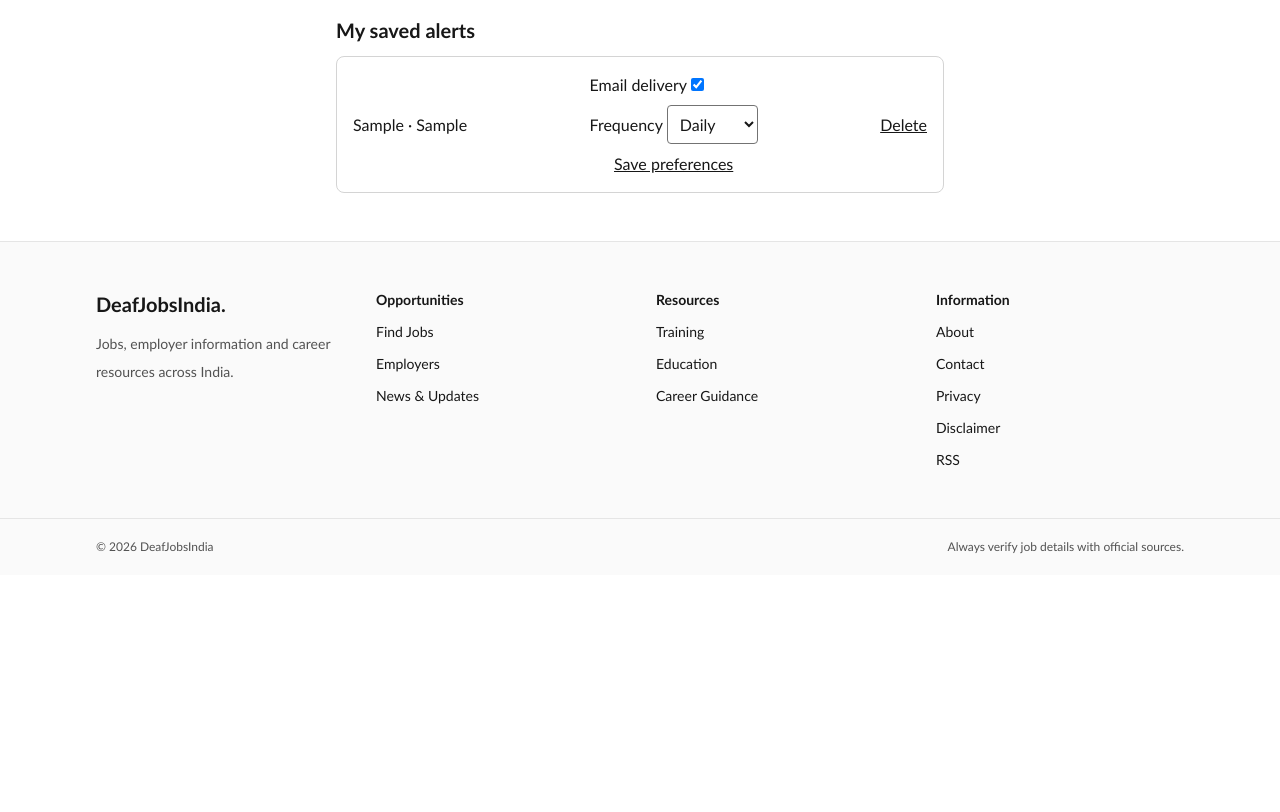
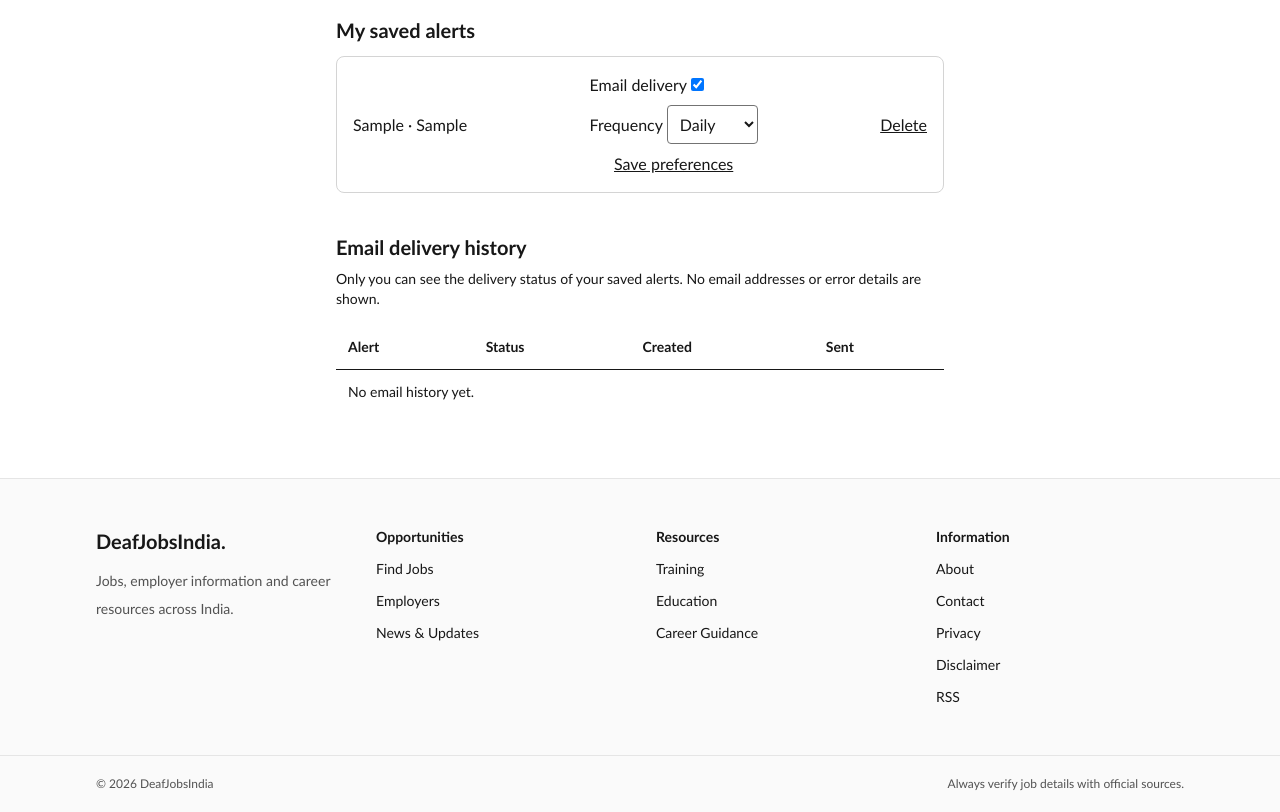
Before and after one commit to InKunalMahajan/deafjobsindia, a Laravel app: page /account/alerts in a window 1280 px wide. Shown: the part 601-1413 px from the top of the page. Before the commit the page ends 1155 px from the top, so only its background shows below. Run offline with Laravel 12, Linux system fonts and the light colour scheme; a user stored in the database is signed in; data comes from the database, SQL or seed files in the repository; tables that the repository leaves empty hold one stand-in row (values such as "Sample post"); style sheets or scripts are compiled from the project's sources; some libraries are stand-ins or nearby versions.

Commit message:
feat(stage28): accessible delivery history table

```diff
--- a/resources/views/job-seeker/alerts.blade.php
+++ b/resources/views/job-seeker/alerts.blade.php
@@ -20,4 +20,17 @@
 <form method="POST" action="{{ route('seeker.alerts.delete',$alert->id) }}">@csrf @method('DELETE')<button class="underline" type="submit">Delete</button></form>
 </div>
 @empty<p class="mt-3">No alerts saved yet.</p>@endforelse
+<h2 class="mt-10 text-xl font-bold">Email delivery history</h2>
+<p class="mt-2 text-sm">Only you can see the delivery status of your saved alerts. No email addresses or error details are shown.</p>
+<div class="mt-4 overflow-x-auto"><table class="w-full border-collapse text-left text-sm">
+<thead><tr><th scope="col" class="border-b p-3">Alert</th><th scope="col" class="border-b p-3">Status</th><th scope="col" class="border-b p-3">Created</th><th scope="col" class="border-b p-3">Sent</th></tr></thead>
+<tbody>
+@forelse($history as $item)
+<tr><td class="border-b p-3">{{ $item->keywords ?: $item->location ?: 'Saved alert' }}</td>
+<td class="border-b p-3">{{ ucfirst($item->status) }}</td>
+<td class="border-b p-3">{{ $item->created_at }}</td>
+<td class="border-b p-3">{{ $item->sent_at ?: '—' }}</td></tr>
+@empty<tr><td colspan="4" class="p-3">No email history yet.</td></tr>@endforelse
+</tbody></table></div>
+<div class="mt-4">{{ $history->links() }}</div>
 </section></x-layouts.site>
```
